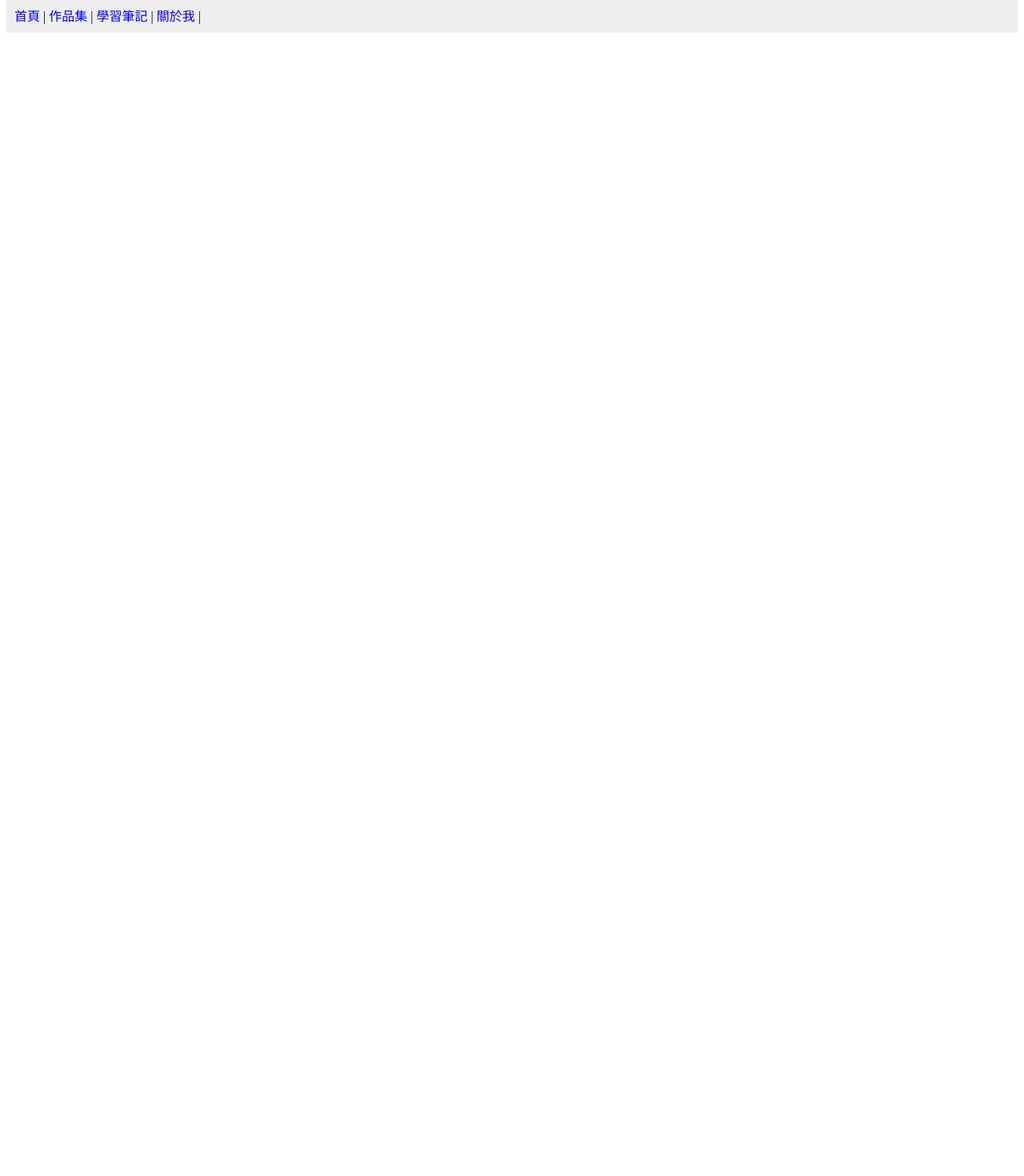
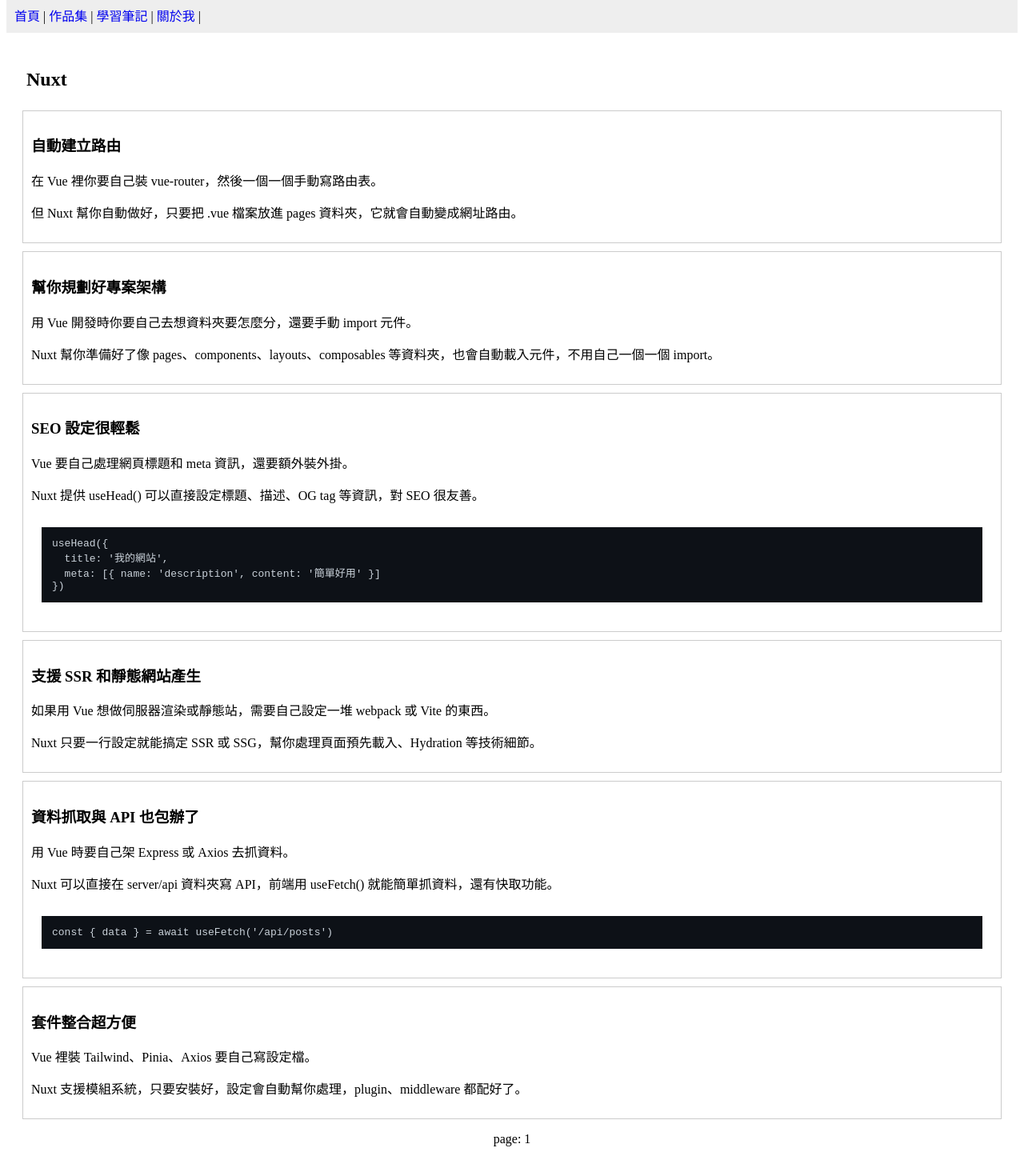
Before and after one commit to AlisonSmith1/note, a Nuxt app: page /Nuxt in a window 1280 px wide. Shown: the part 100-1570 px from the top of the page at 80% size. Before the commit the page ends 800 px from the top, so only its background shows below. Built offline with nearby package versions, Linux system fonts and the light colour scheme.

Commit message:
Nuxt note

```diff
--- /dev/null
+++ b/pages/Nuxt.vue
@@ -0,0 +1,92 @@
+<template>
+  <div>
+    <h2 style="display: inline-block; padding: 5px">Nuxt</h2>
+
+    <div>
+      <context title="自動建立路由">
+        <p>在 Vue 裡你要自己裝 vue-router，然後一個一個手動寫路由表。</p>
+        <p>
+          但 Nuxt 幫你自動做好，只要把 .vue 檔案放進 pages
+          資料夾，它就會自動變成網址路由。
+        </p>
+      </context>
+    </div>
+
+    <div>
+      <context title="幫你規劃好專案架構">
+        <p>用 Vue 開發時你要自己去想資料夾要怎麼分，還要手動 import 元件。</p>
+        <p>
+          Nuxt 幫你準備好了像 pages、components、layouts、composables
+          等資料夾，也會自動載入元件，不用自己一個一個 import。
+        </p>
+      </context>
+    </div>
+
+    <div>
+      <context title="SEO 設定很輕鬆">
+        <p>Vue 要自己處理網頁標題和 meta 資訊，還要額外裝外掛。</p>
+        <p>
+          Nuxt 提供 useHead() 可以直接設定標題、描述、OG tag 等資訊，對 SEO
+          很友善。
+        </p>
+        <CodeBlock language="html">{{ SEO }}</CodeBlock>
+      </context>
+    </div>
+
+    <div>
+      <context title="支援 SSR 和靜態網站產生">
+        <p>
+          如果用 Vue 想做伺服器渲染或靜態站，需要自己設定一堆 webpack 或 Vite
+          的東西。
+        </p>
+        <p>
+          Nuxt 只要一行設定就能搞定 SSR 或 SSG，幫你處理頁面預先載入、Hydration
+          等技術細節。
+        </p>
+      </context>
+    </div>
+
+    <div>
+      <context title="資料抓取與 API 也包辦了">
+        <p>用 Vue 時要自己架 Express 或 Axios 去抓資料。</p>
+        <p>
+          Nuxt 可以直接在 server/api 資料夾寫 API，前端用 useFetch()
+          就能簡單抓資料，還有快取功能。
+        </p>
+        <CodeBlock language="html">{{ API }}</CodeBlock>
+      </context>
+    </div>
+
+    <div>
+      <context title="套件整合超方便">
+        <p>Vue 裡裝 Tailwind、Pinia、Axios 要自己寫設定檔。</p>
+        <p>
+          Nuxt 支援模組系統，只要安裝好，設定會自動幫你處理，plugin、middleware
+          都配好了。
+        </p>
+      </context>
+    </div>
+  </div>
+
+  <p style="display: flex; justify-content: center">page: 1</p>
+</template>
+
+<script setup>
+const head = "head";
+const SEO = `useHead({
+  title: '我的網站',
+  meta: [{ name: 'description', content: '簡單好用' }]
+})
+`;
+const API = `const { data } = await useFetch('/api/posts')`;
+</script>
+
+<style scoped>
+div {
+  display: block;
+  margin-bottom: 10px; /* 或你喜歡的距離 */
+}
+a {
+  text-decoration: none;
+}
+</style>
--- a/pages/studynote.vue
+++ b/pages/studynote.vue
@@ -1,13 +1,14 @@
+<script setup lang="ts">
+import { NuxtLink } from "#components";
+</script>
+
 <template>
   <div>
     <h2>學習筆記</h2>
-    <HelloCard
-      style="text-decoration: none"
-      title="歡迎你"
-      content="以下會介紹Lana的學習筆記"
-      linkText="Vue"
-      linkTo="/vue"
-    />
+    <context style="text-decoration: none" title="歡迎你"
+      ><NuxtLink to="vue">Vue</NuxtLink> |
+      <NuxtLink to="nuxt">Nuxt</NuxtLink></context
+    >
   </div>
 </template>
 <style scoped>
--- a/pages/vue.vue
+++ b/pages/vue.vue
@@ -1,7 +1,7 @@
 <template>
   <div>
     <h2 style="display: inline-block; padding: 5px">Vue</h2>
-    <NuxtLink to="/vueAdvanced">第二頁</NuxtLink>
+    <NuxtLink to="/vueSecond">第二頁</NuxtLink>
     <div>
       <context title="生命週期">
         <p>1. beforeCreate：元件尚未建立前</p>
```
Also changed, not shown: pages/vueSecond.vue (renamed from pages/vueAdvanced.vue).
